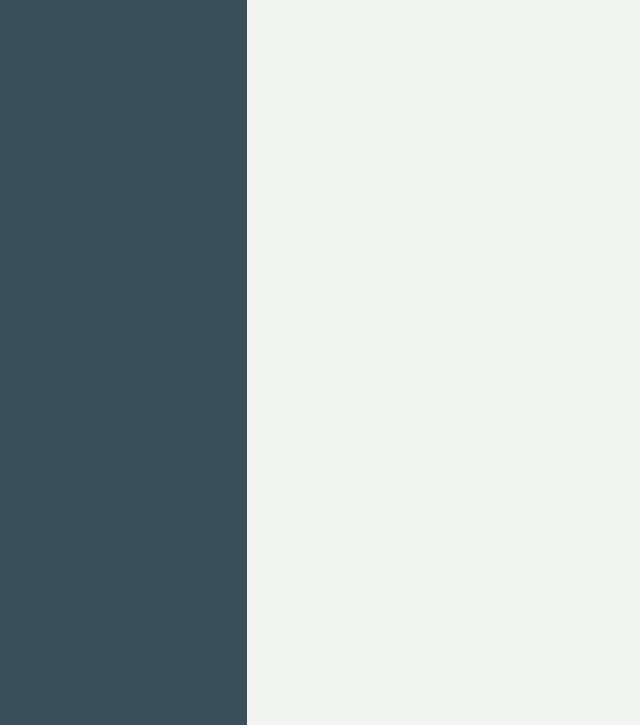
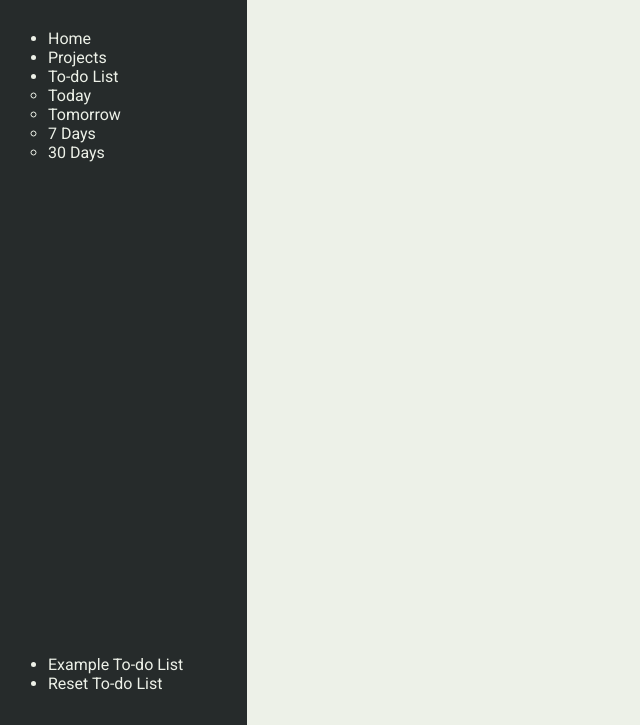
Before and after one commit to darren-cook/todo-tada, a website built with webpack: page dist/index.html in a window 1280 px wide. Shown: the part 75-800 px from the top of the page, without its empty margins (0-640 px from the left). Built offline with nearby package versions, Linux system fonts and the light colour scheme.

Commit message:
side panel progress

```diff
--- a/dist/index.html
+++ b/dist/index.html
@@ -13,10 +13,25 @@
 <body>
     <div id="side-panel">
         <header>
-            <h1 id="logo-title">To Do...Tada!</h1>
+            <h1>To Do...Tada!</h1>
         </header>
         <nav>
-
+            <ul id="nav-links">
+                <li>Home</li>
+                <li>Projects</li>
+                <li>To-do List
+                    <ul>
+                        <li>Today</li>
+                        <li>Tomorrow</li>
+                        <li>7 Days</li>
+                        <li>30 Days</li>
+                    </ul>
+                </li>
+            </ul>
+            <ul id="nav-tools">
+                <li>Example To-do List</li>
+                <li>Reset To-do List</li>
+            </ul>
         </nav>
     </div>
     <main>
--- a/dist/style.css
+++ b/dist/style.css
@@ -7,7 +7,13 @@
 :root {
     --white: #ffffff;
     --low-opacity-white: rgba(255, 255, 255, 0.5);
+    --dark-white: #EDF1E8;
+    --light-green: #87B190;
+    --green: #4BAF54;
+    --dark-green: #7C7E63;
     --black: #000000;
+    --light-black: #262B2B;
+
     --light-grey: #F2F5F2;
     --light-blue: #73BEE8;
     --orange: #F58F5C;
@@ -16,17 +22,22 @@
 }
 
 body {
-    background-color: var(--light-grey);
+    height: 100vh;
+    width: 100vw;
+    background-color: var(--dark-white);
     font-family: 'Roboto', sans-serif;
 }
 
 #side-panel {
-    background-color: var(--dark-blue);
+    display: flex;
+    flex-direction: column;
+    background-color: var(--light-black);
     width: 15.46rem;
-    height: 100vh;
+    height: 100%;
 }
 
 header {
+    flex: 0 1 auto;
     color: var(--white);
     font-family: 'Lobster', cursive;
     display: flex;
@@ -43,5 +54,19 @@ header:after {
     left: 50%;
     transform: translateX(-50%);
     bottom: 0;
-    background-color: var(--low-opacity-white);
+    background-color: var(--dark-white);
 }
+
+nav {
+    flex: 1 1 auto;
+    display: flex;
+    flex-direction: column;
+    justify-content: space-between;
+    align-items: flex-start;
+    color: var(--dark-white);
+    padding: 2rem 0 2rem 3rem;
+}
+
+ul {
+
+}
```
